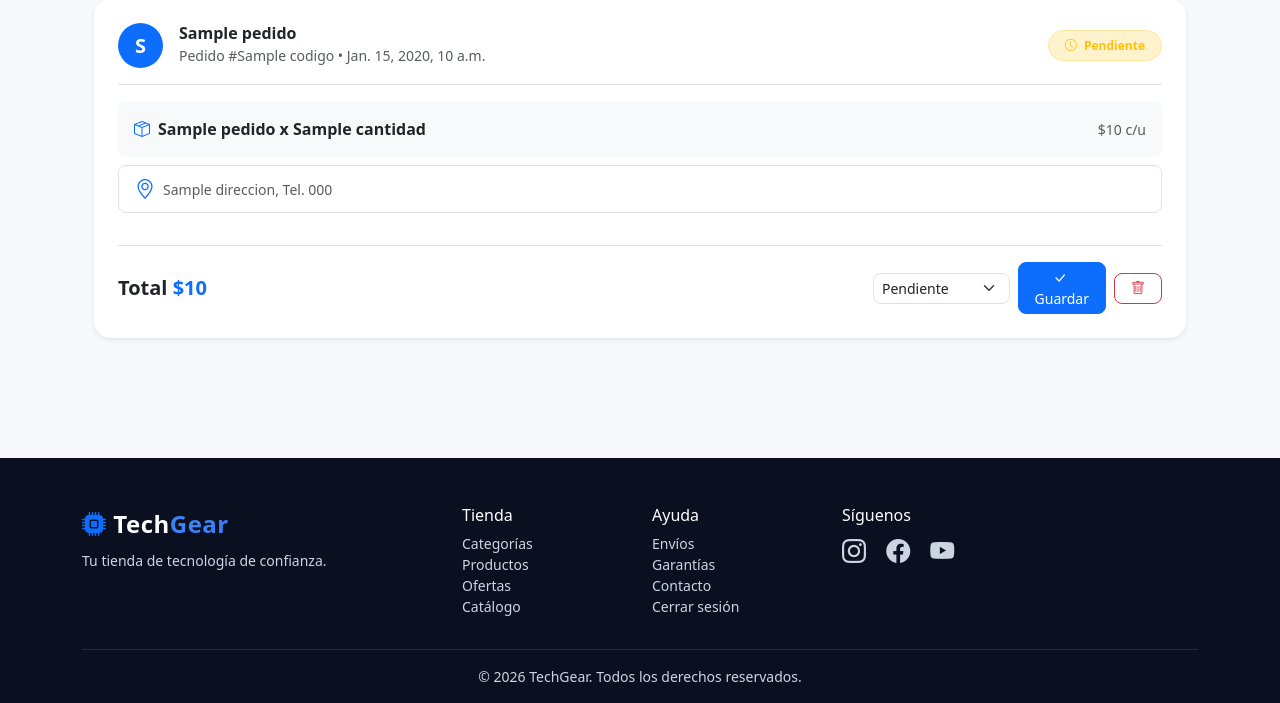
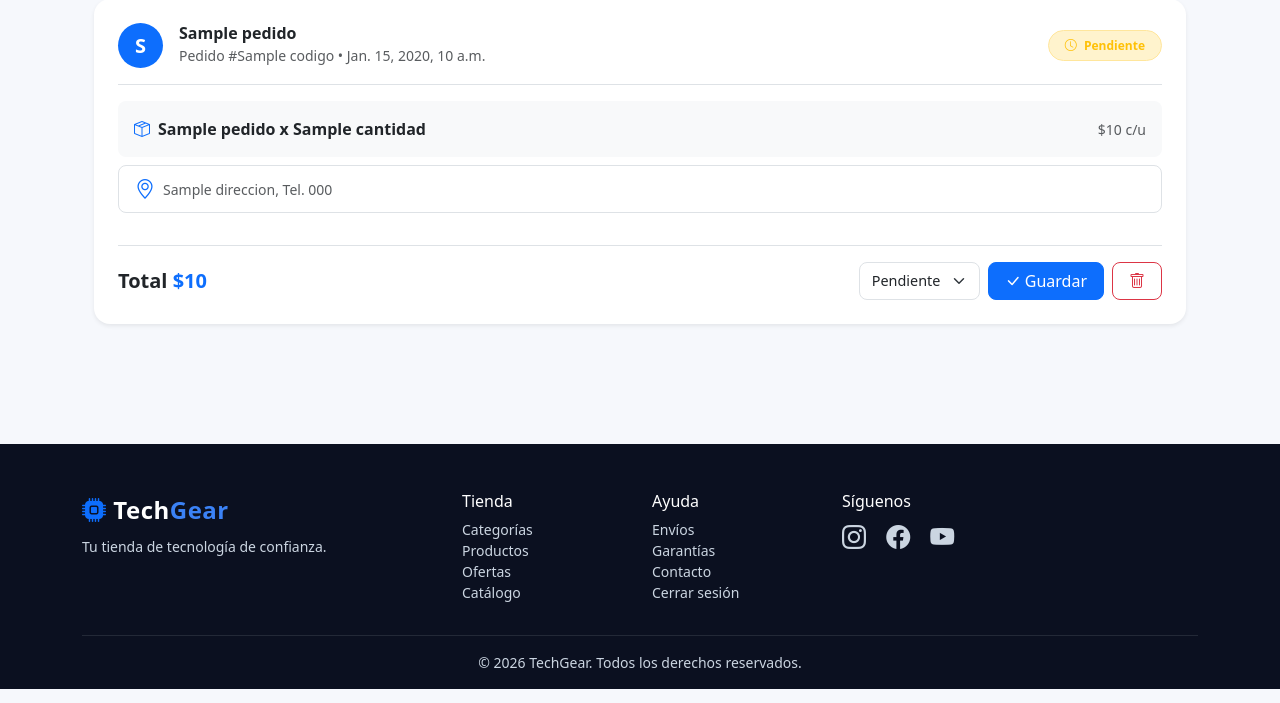
Before and after one commit to EgoCerberus/Taller2_TechGear_API, a Django app: template techgear_web/Store/templates/pedidos.html in a window 1280 px wide. Shown: the part 269-972 px from the top of the page. Run offline with Django 5.2, Linux system fonts and the light colour scheme; the template is opened without the code that fills it: most values are stand-ins (such as "Sample title", 1, 10 or a date in 2020).

```diff
--- a/techgear_web/Store/templates/pedidos.html
+++ b/techgear_web/Store/templates/pedidos.html
@@ -102,34 +102,34 @@
 
             <!-- ================================================================= -->
             <!-- PIE DE TARJETA: TOTAL, CAMBIO DE ESTADO Y BOTÓN DE ELIMINAR       -->
-            <!-- Contiene el costo total, el formulario de actualización de estado -->
-            <!-- y la nueva opción para eliminar/cancelar el pedido.             -->
             <!-- ================================================================= -->
             <div class="d-flex justify-content-between align-items-center pt-3 border-top mt-3">
                 <div class="fs-5 fw-bold text-dark">
                     Total <span class="text-primary">${{ pedido.total }}</span>
                 </div>
 
-                <!-- Contenedor para alinear los formularios de acción -->
+                <!-- Contenedor unificado con altura y diseño coherente -->
                 <div class="d-flex align-items-center gap-2">
                     <!-- Formulario para cambiar estado -->
-                    <form method="POST" action="{% url 'actualizar_estado_pedido' pedido.id %}" class="d-flex align-items-center gap-2">
+                    <form method="POST" action="{% url 'actualizar_estado_pedido' pedido.id %}" class="d-flex align-items-center gap-2 m-0">
                         {% csrf_token %}
-                        <select name="estado" class="form-select form-select-sm rounded-3">
+                        <!-- Selector con la misma altura de los botones (sin clases -sm) -->
+                        <select name="estado" class="form-select rounded-3 shadow-none" style="height: 38px; font-size: 0.9rem;">
                             <option value="Pendiente" {% if pedido.estado == 'Pendiente' %}selected{% endif %}>Pendiente</option>
                             <option value="Enviado" {% if pedido.estado == 'Enviado' %}selected{% endif %}>Enviado</option>
                             <option value="Entregado" {% if pedido.estado == 'Entregado' %}selected{% endif %}>Entregado</option>
                             <option value="Cancelado" {% if pedido.estado == 'Cancelado' %}selected{% endif %}>Cancelado</option>
                         </select>
-                        <button type="submit" class="btn btn-sm btn-primary rounded-3 px-3">
+                        <button type="submit" class="btn btn-primary rounded-3 px-3 d-flex align-items-center justify-content-center text-nowrap" style="height: 38px;">
                             <i class="bi bi-check-lg me-1"></i> Guardar
                         </button>
                     </form>
 
-                    <!-- Formulario para eliminar / cancelar el pedido de forma permanente -->
-                    <form method="POST" action="{% url 'eliminar_pedido_admin' pedido.id %}" onsubmit="return confirm('¿Estás seguro de que deseas eliminar este pedido?');">
+                    <!-- Formulario para eliminar / cancelar el pedido -->
+                    <form method="POST" action="{% url 'eliminar_pedido_admin' pedido.id %}" onsubmit="return confirm('¿Estás seguro de que deseas eliminar este pedido?');" class="m-0">
                         {% csrf_token %}
-                        <button type="submit" class="btn btn-sm btn-outline-danger rounded-3 px-3" title="Eliminar pedido">
+                        <!-- Botón de eliminar con la misma altura exacta (38px) y ancho uniforme -->
+                        <button type="submit" class="btn btn-outline-danger rounded-3 px-3 d-flex align-items-center justify-content-center" style="height: 38px;" title="Eliminar pedido">
                             <i class="bi bi-trash"></i>
                         </button>
                     </form>
```
